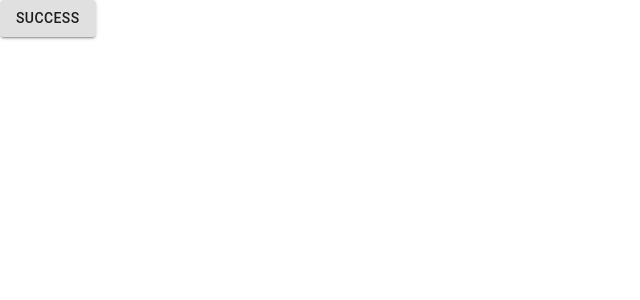
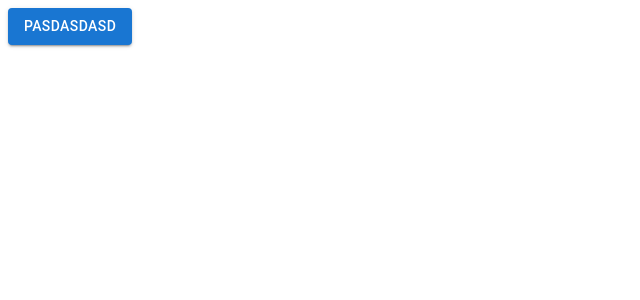
Before and after one commit to kazuohagy/Interface-Facebook, a React (Create React App) app: page / in a window 1280 px wide. Shown: the top 300 px of the page, without its empty margins (0-640 px from the left). Built offline with nearby package versions, Linux system fonts and the light colour scheme.

Commit message:
O botao azul pegou

```diff
--- a/src/App.js
+++ b/src/App.js
@@ -1,13 +1,11 @@
-import logo from "./logo.svg";
-import "./App.css";
 import React from "react";
-
-import { Button, ThemeProvider, createMuiTheme } from "@material-ui/core";
+import reactDom from "react-dom";
+import { Button } from "@mui/material";
 
 function App() {
   return (
-    <Button variant="contained" color="success">
-      Success
+    <Button variant="contained" color="primary">
+      Pasdasdasd
     </Button>
   );
 }
--- a/src/index.js
+++ b/src/index.js
@@ -1,19 +1,10 @@
 import React from "react";
 import ReactDOM from "react-dom";
-import "./index.css";
+
 import App from "./App";
-import reportWebVitals from "./reportWebVitals";
-import { CssBaseline } from "@mui/material";
 
 ReactDOM.render(
-  <React.StrictMode>
-    <CssBaseline></CssBaseline>
-    <App />
-  </React.StrictMode>,
+  <App />,
+
   document.getElementById("root")
 );
-
-// If you want to start measuring performance in your app, pass a function
-// to log results (for example: reportWebVitals(console.log))
-// or send to an analytics endpoint. Learn more: https://bit.ly/CRA-vitals
-reportWebVitals();
```
